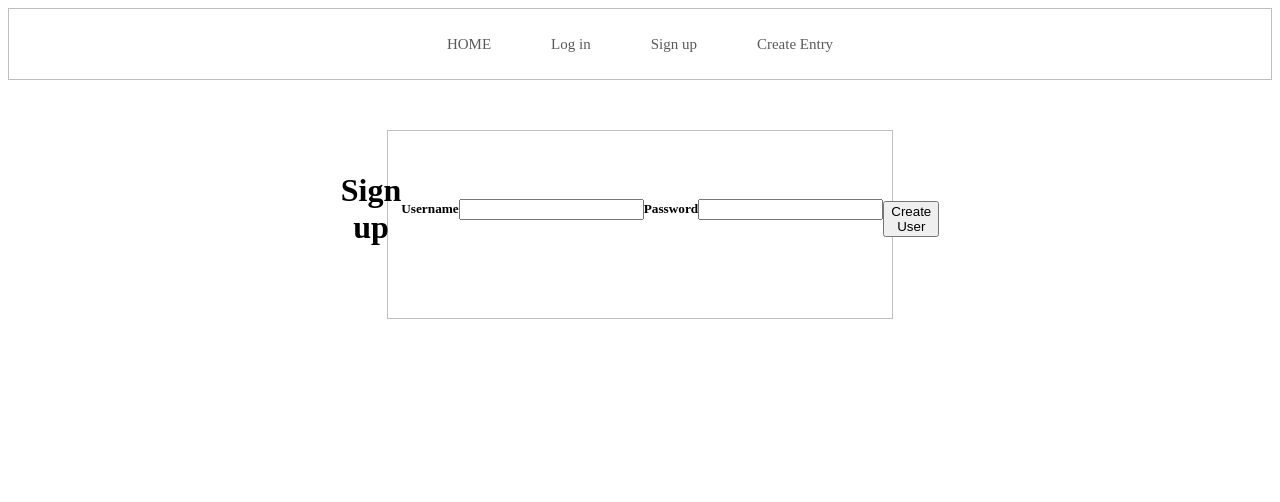
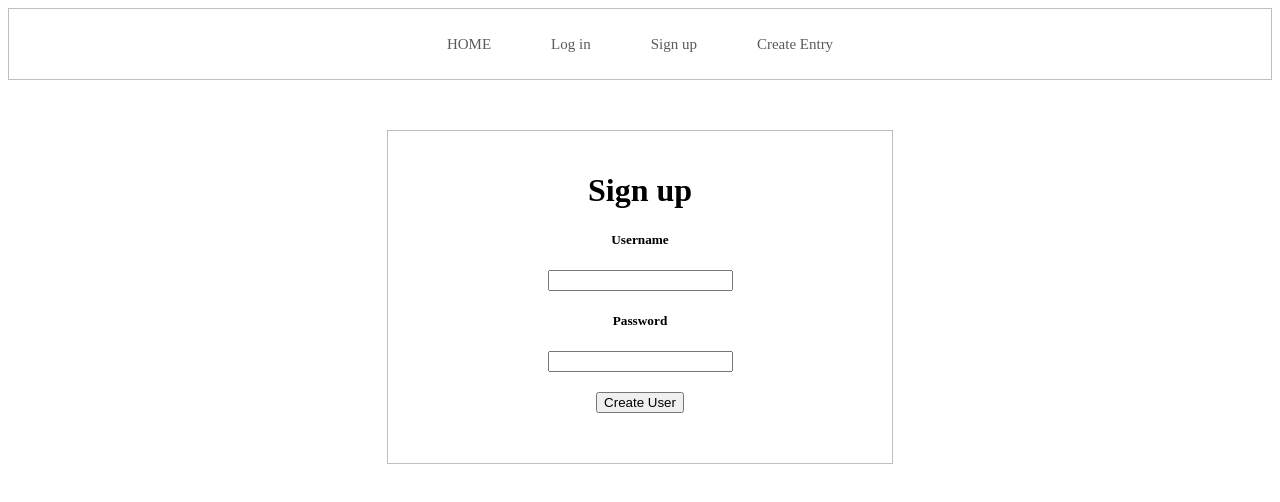
Before and after one commit to kumashi7/CS5610-Project-3-Review-App, a React (Create React App) app: page /createUser in a window 1280 px wide. Shown: the top 502 px of the page. Built offline with nearby package versions, Linux system fonts and the light colour scheme; no server answers.

Commit message:
fixed bugs for user log in and styling

```diff
--- a/routes/middlware/auth_middleware.js
+++ b/routes/middlware/auth_middleware.js
@@ -15,7 +15,7 @@ module.exports = function(request, response, next) {
             } else {
                 //add 'username' as part of the request object so that the next function can use it
                 request.username = decoded.username;
-                console.log("middleware username: " + decoded.username);
+                console.log("valid token");
                 //next calls the following function in the route chain
                 next();// we do not stop the execution and continue find the next matching url
             }
--- a/src/components/entry/Entry.css
+++ b/src/components/entry/Entry.css
@@ -1,10 +1,13 @@
 .container {
     margin-top: 20px;
     border: 1px rgb(128, 128, 128, 0.5) solid;
-    display: flex;
+
     justify-content: center;
     align-items: center;
     padding: 20px;
+}
+.flex{
+    display: flex;
 }
 
 h3 {
--- a/src/components/entry/EntryCard.jsx
+++ b/src/components/entry/EntryCard.jsx
@@ -16,7 +16,7 @@ function EntryCard({list}) {
 
   return list.map(({title, genre, release, content, reviews, _id}) =>
   <Link to="/entryDetails" state ={{id: _id}}>
-    <div key={_id} className='container'>
+    <div key={_id} className='container flex'>
       <h2>{title}</h2>
       <hr></hr>
       <h3>{genre}</h3><h3>{release}</h3>
--- a/src/components/entry/UpdateEntry.jsx
+++ b/src/components/entry/UpdateEntry.jsx
@@ -42,7 +42,7 @@ export default function UpdateEntry(props) {
     }
 
     return (
-        <div key={id} className='container'>
+        <div key={id} className='container flex'>
 
             <form onSubmit={(event) => updateEntryAxios(id, title, genre,
                 release, content, event)}>
--- a/src/components/login/Login.css
+++ b/src/components/login/Login.css
@@ -1,10 +1,14 @@
 .container {
     border: 1px rgb(128, 128, 128, 0.5) solid;
     text-align: center;
-    margin-left: 30%;
-    margin-right: 30%;
+    margin-left: 10%;
+    margin-right: 10%;
     margin-top:50px;
     padding-bottom: 50px;
+}
+
+.container div{
+    display: block;
 }
 
 .click-button{
--- a/src/components/login/Login.jsx
+++ b/src/components/login/Login.jsx
@@ -5,14 +5,14 @@ import './Login.css';
 
 export default function CreateUser(props) {
 
-
     const navigate = useNavigate();
     const [username, setUsername] = useState('');
     const [password, setPassword] = useState('');
 
-    function createNewUser() {
+    function logIn() {
         Axios.post('/user/authenticate', {username, password})
             .then(response => {
+                console.log("login: ");
                 console.log(response.data);
                 navigate('/');
             })
@@ -33,7 +33,7 @@ export default function CreateUser(props) {
             </h5>
             <input type='password' value={password} onChange={e => setPassword(e.target.value)} />
             <div>
-                <button onClick={createNewUser} className="click-button">
+                <button onClick={logIn} className="click-button">
                     Log in
                 </button>
             </div>
--- a/src/components/navbar/NavBar.js
+++ b/src/components/navbar/NavBar.js
@@ -13,15 +13,16 @@ export default function NavBar(props) {
     useEffect(function() {
         Axios.get('/user/isLoggedIn')
             .then(response => {
-                console.log("response: " + response.data)
-                setUsername(response.data.username)
+                console.log(response);
+                setUsername(response.data.username);
             })
             .catch(error => console.log("User is not logged in"));
-    }, [])
+    })
 
     function logout() {
         Axios.post('/user/logout')
         .then(response => {
+            // setUsername(null);
             navigate('/')
         })
         .catch(error => console.log("Error logging out"));
```
Also changed, not shown: src/App.jsx (+14 -0 lines).
